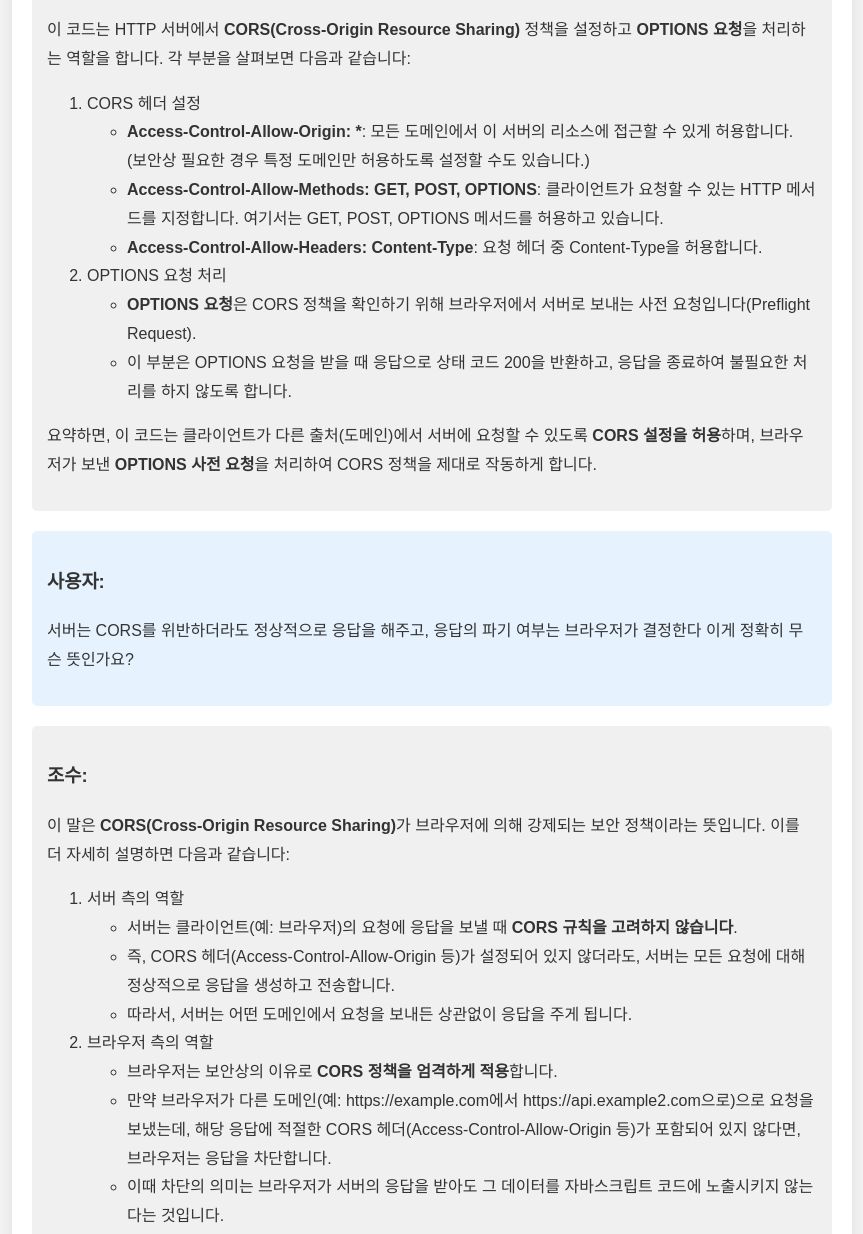
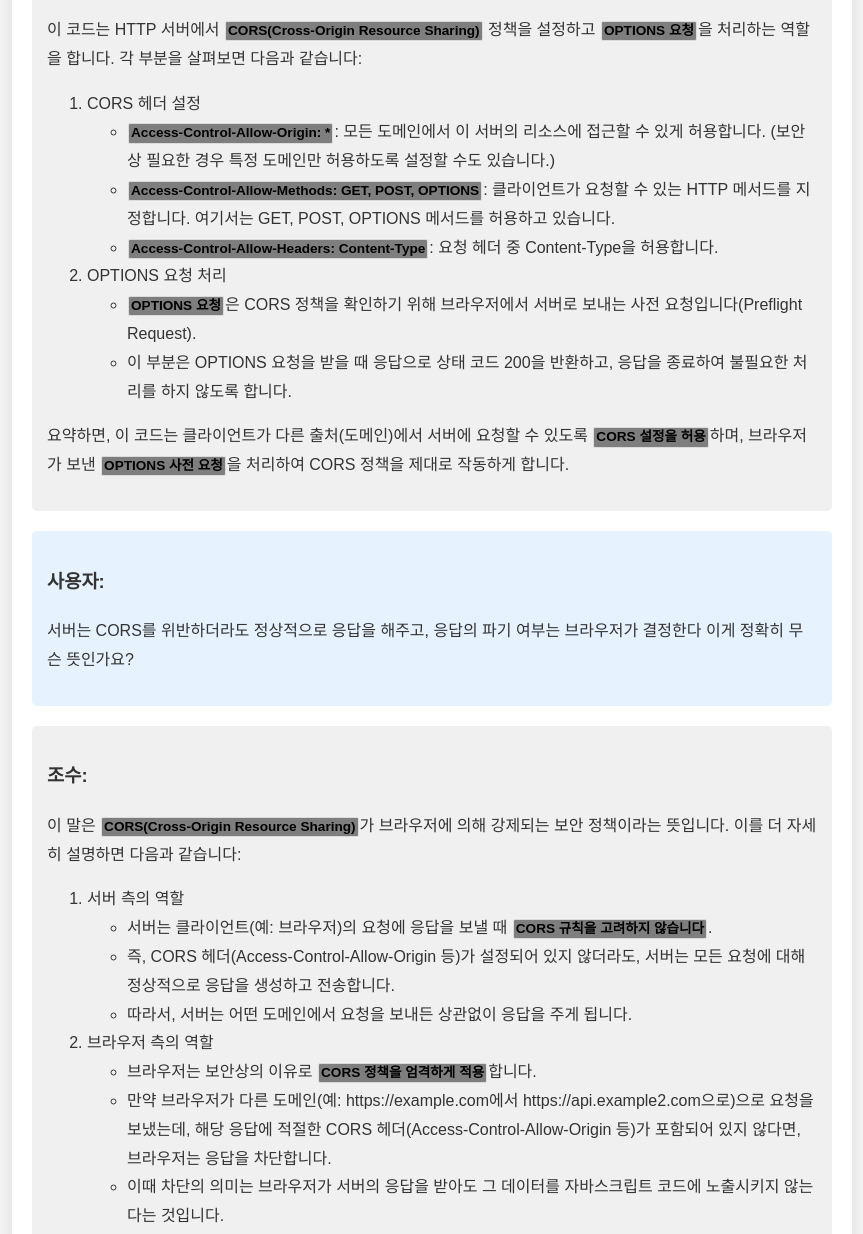
Before and after one commit to hareguu2142/HoMe, a website: page public/pages/CORS.html in a window 1280 px wide. Shown: the part 860-2094 px from the top of the page, without its empty margins (208-1071 px from the left). Drawn offline with Linux system fonts and the light colour scheme; some packages are replaced by stand-ins of ours; a script that the page names is missing.

Commit message:
Add/update HTML file: CORS.html

```diff
--- a/public/pages/CORS.html
+++ b/public/pages/CORS.html
@@ -96,6 +96,18 @@
         .assistant-message {
             background-color: #f0f0f0;
         }
+        .gray-box {
+            background-color: #7e7e7e;
+            border: 1px solid #dcdcdc;
+            padding: 1px 2px;
+            margin: 0 1px;
+            border-radius: 2px;
+            display: inline-block;
+            color: #000000;
+            font-weight: 900;
+            font-size: 0.85em;
+            line-height: 1.2;
+        }
     </style>
 </head>
 <body>
@@ -125,23 +137,23 @@ if (method === 'OPTIONS') {
 </div>
 <div class="assistant-message">
 <h3>조수:</h3>
-<p>이 코드는 HTTP 서버에서 <strong>CORS(Cross-Origin Resource Sharing)</strong> 정책을 설정하고 <strong>OPTIONS 요청</strong>을 처리하는 역할을 합니다. 각 부분을 살펴보면 다음과 같습니다:</p>
+<p>이 코드는 HTTP 서버에서 <span class="gray-box">CORS(Cross-Origin Resource Sharing)</span> 정책을 설정하고 <span class="gray-box">OPTIONS 요청</span>을 처리하는 역할을 합니다. 각 부분을 살펴보면 다음과 같습니다:</p>
 <ol>
 <li>CORS 헤더 설정
 <ul>
-<li><strong>Access-Control-Allow-Origin: *</strong>: 모든 도메인에서 이 서버의 리소스에 접근할 수 있게 허용합니다. (보안상 필요한 경우 특정 도메인만 허용하도록 설정할 수도 있습니다.)</li>
-<li><strong>Access-Control-Allow-Methods: GET, POST, OPTIONS</strong>: 클라이언트가 요청할 수 있는 HTTP 메서드를 지정합니다. 여기서는 GET, POST, OPTIONS 메서드를 허용하고 있습니다.</li>
-<li><strong>Access-Control-Allow-Headers: Content-Type</strong>: 요청 헤더 중 Content-Type을 허용합니다.</li>
+<li><span class="gray-box">Access-Control-Allow-Origin: *</span>: 모든 도메인에서 이 서버의 리소스에 접근할 수 있게 허용합니다. (보안상 필요한 경우 특정 도메인만 허용하도록 설정할 수도 있습니다.)</li>
+<li><span class="gray-box">Access-Control-Allow-Methods: GET, POST, OPTIONS</span>: 클라이언트가 요청할 수 있는 HTTP 메서드를 지정합니다. 여기서는 GET, POST, OPTIONS 메서드를 허용하고 있습니다.</li>
+<li><span class="gray-box">Access-Control-Allow-Headers: Content-Type</span>: 요청 헤더 중 Content-Type을 허용합니다.</li>
 </ul>
 </li>
 <li>OPTIONS 요청 처리
 <ul>
-<li><strong>OPTIONS 요청</strong>은 CORS 정책을 확인하기 위해 브라우저에서 서버로 보내는 사전 요청입니다(Preflight Request).</li>
+<li><span class="gray-box">OPTIONS 요청</span>은 CORS 정책을 확인하기 위해 브라우저에서 서버로 보내는 사전 요청입니다(Preflight Request).</li>
 <li>이 부분은 OPTIONS 요청을 받을 때 응답으로 상태 코드 200을 반환하고, 응답을 종료하여 불필요한 처리를 하지 않도록 합니다.</li>
 </ul>
 </li>
 </ol>
-<p>요약하면, 이 코드는 클라이언트가 다른 출처(도메인)에서 서버에 요청할 수 있도록 <strong>CORS 설정을 허용</strong>하며, 브라우저가 보낸 <strong>OPTIONS 사전 요청</strong>을 처리하여 CORS 정책을 제대로 작동하게 합니다.</p>
+<p>요약하면, 이 코드는 클라이언트가 다른 출처(도메인)에서 서버에 요청할 수 있도록 <span class="gray-box">CORS 설정을 허용</span>하며, 브라우저가 보낸 <span class="gray-box">OPTIONS 사전 요청</span>을 처리하여 CORS 정책을 제대로 작동하게 합니다.</p>
 </div>
 <div class="user-message">
 <h3>사용자:</h3>
@@ -151,18 +163,18 @@ if (method === 'OPTIONS') {
 </div>
 <div class="assistant-message">
 <h3>조수:</h3>
-<p>이 말은 <strong>CORS(Cross-Origin Resource Sharing)</strong>가 브라우저에 의해 강제되는 보안 정책이라는 뜻입니다. 이를 더 자세히 설명하면 다음과 같습니다:</p>
+<p>이 말은 <span class="gray-box">CORS(Cross-Origin Resource Sharing)</span>가 브라우저에 의해 강제되는 보안 정책이라는 뜻입니다. 이를 더 자세히 설명하면 다음과 같습니다:</p>
 <ol>
 <li>서버 측의 역할
 <ul>
-<li>서버는 클라이언트(예: 브라우저)의 요청에 응답을 보낼 때 <strong>CORS 규칙을 고려하지 않습니다</strong>.</li>
+<li>서버는 클라이언트(예: 브라우저)의 요청에 응답을 보낼 때 <span class="gray-box">CORS 규칙을 고려하지 않습니다</span>.</li>
 <li>즉, CORS 헤더(Access-Control-Allow-Origin 등)가 설정되어 있지 않더라도, 서버는 모든 요청에 대해 정상적으로 응답을 생성하고 전송합니다.</li>
 <li>따라서, 서버는 어떤 도메인에서 요청을 보내든 상관없이 응답을 주게 됩니다.</li>
 </ul>
 </li>
 <li>브라우저 측의 역할
 <ul>
-<li>브라우저는 보안상의 이유로 <strong>CORS 정책을 엄격하게 적용</strong>합니다.</li>
+<li>브라우저는 보안상의 이유로 <span class="gray-box">CORS 정책을 엄격하게 적용</span>합니다.</li>
 <li>만약 브라우저가 다른 도메인(예: https://example.com에서 https://api.example2.com으로)으로 요청을 보냈는데, 해당 응답에 적절한 CORS 헤더(Access-Control-Allow-Origin 등)가 포함되어 있지 않다면, 브라우저는 응답을 차단합니다.</li>
 <li>이때 차단의 의미는 브라우저가 서버의 응답을 받아도 그 데이터를 자바스크립트 코드에 노출시키지 않는다는 것입니다.</li>
 </ul>
@@ -171,13 +183,13 @@ if (method === 'OPTIONS') {
 <p>핵심 의미</p>
 <ul>
 <li>서버는 항상 요청에 응답하지만 CORS 정책을 어기는 응답을 보낼 수 있습니다.</li>
-<li><strong>브라우저가 CORS 정책을 검증</strong>하고 위반 시 데이터를 파기합니다. 이는 브라우저에서만 적용되는 보안 메커니즘이므로 브라우저를 통하지 않고 직접 서버에 요청하면 응답을 문제없이 받을 수 있습니다.</li>
+<li><span class="gray-box">브라우저가 CORS 정책을 검증</span>하고 위반 시 데이터를 파기합니다. 이는 브라우저에서만 적용되는 보안 메커니즘이므로 브라우저를 통하지 않고 직접 서버에 요청하면 응답을 문제없이 받을 수 있습니다.</li>
 </ul>
 <p>예시</p>
 <ul>
 <li>만약 브라우저가 https://example.com에서 https://api.anotherdomain.com으로 데이터를 요청한다고 해봅시다.</li>
 <li>서버 https://api.anotherdomain.com은 해당 요청에 응답을 보낼 것입니다. 그러나 이 응답에 Access-Control-Allow-Origin: https://example.com 헤더가 없으면 브라우저는 그 응답을 수신하고도 해당 데이터에 접근을 차단합니다.</li>
-<li>결과적으로, 서버는 정상적으로 응답했지만, 브라우저는 <strong>CORS 정책 위반</strong>으로 인해 자바스크립트에서 이 응답 데이터를 사용할 수 없게 됩니다.</li>
+<li>결과적으로, 서버는 정상적으로 응답했지만, 브라우저는 <span class="gray-box">CORS 정책 위반</span>으로 인해 자바스크립트에서 이 응답 데이터를 사용할 수 없게 됩니다.</li>
 </ul>
 <p>따라서 "서버는 CORS를 위반하더라도 정상적으로 응답을 해주고, 응답의 파기 여부는 브라우저가 결정한다"는 말은 CORS는 브라우저 측에서만 강제되고, 서버 자체는 이에 구애받지 않고 항상 요청에 응답한다는 뜻입니다.</p>
 </div>
@@ -187,17 +199,17 @@ if (method === 'OPTIONS') {
 </div>
 <div class="assistant-message">
 <h3>조수:</h3>
-<p>좋은 질문입니다. CORS의 목적과 브라우저 보안 모델의 작동 방식을 이해하면 왜 이렇게 설계되었는지 알 수 있습니다. 핵심은 <strong>"데이터를 수신하는 것"</strong>과 <strong>"데이터에 접근하는 것"</strong>을 구분하는 것입니다.</p>
+<p>좋은 질문입니다. CORS의 목적과 브라우저 보안 모델의 작동 방식을 이해하면 왜 이렇게 설계되었는지 알 수 있습니다. 핵심은 <span class="gray-box">"데이터를 수신하는 것"</span>과 <span class="gray-box">"데이터에 접근하는 것"</span>을 구분하는 것입니다.</p>
 <h4>CORS의 목적</h4>
-<p>CORS는 주로 <strong>"웹 애플리케이션 간의 보안"</strong>을 유지하기 위해 존재합니다. 그 의미는 특정 웹 페이지에서 실행되는 스크립트가 자신이 로드된 출처(origin) 이외의 다른 출처로의 요청을 제어하는 것입니다. 이 보안 모델은 SOP(Same-Origin Policy)라는 정책을 기반으로 작동합니다.</p>
+<p>CORS는 주로 <span class="gray-box">"웹 애플리케이션 간의 보안"</span>을 유지하기 위해 존재합니다. 그 의미는 특정 웹 페이지에서 실행되는 스크립트가 자신이 로드된 출처(origin) 이외의 다른 출처로의 요청을 제어하는 것입니다. 이 보안 모델은 SOP(Same-Origin Policy)라는 정책을 기반으로 작동합니다.</p>
 <h4>브라우저 보안 모델: Same-Origin Policy (SOP)</h4>
-<p>브라우저는 <strong>SOP(Same-Origin Policy)</strong>라는 정책을 통해 웹 페이지 간의 상호 작용을 제한합니다. SOP는 웹 페이지의 스크립트가 자신이 로드된 출처와 다른 출처의 데이터를 읽지 못하도록 차단하는 것을 말합니다. 이 정책이 없으면 악의적인 사이트가 사용자의 세션 정보, API 응답 등을 훔치는 것이 매우 쉬워집니다.</p>
+<p>브라우저는 <span class="gray-box">SOP(Same-Origin Policy)</span>라는 정책을 통해 웹 페이지 간의 상호 작용을 제한합니다. SOP는 웹 페이지의 스크립트가 자신이 로드된 출처와 다른 출처의 데이터를 읽지 못하도록 차단하는 것을 말합니다. 이 정책이 없으면 악의적인 사이트가 사용자의 세션 정보, API 응답 등을 훔치는 것이 매우 쉬워집니다.</p>
 <h4>CORS의 역할</h4>
 <p>CORS는 이 SOP를 확장하여 허용된 출처를 지정할 수 있는 메커니즘을 제공합니다. 이를 통해 특정 출처에 대해서만 데이터를 공유하도록 할 수 있습니다.</p>
 <h4>"데이터를 수신하는 것" vs "데이터에 접근하는 것"</h4>
 <ul>
-<li><strong>데이터를 수신하는 것</strong>: 네트워크 요청을 통해 서버에서 브라우저로 데이터가 전송되는 것입니다. 브라우저는 네트워크에서 수신한 모든 데이터를 버리지는 않습니다. 다만, CORS 정책을 위반하는 경우 해당 데이터를 JavaScript 코드에 노출하지 않습니다.</li>
-<li><strong>데이터에 접근하는 것</strong>: JavaScript 코드에서 해당 데이터에 접근하여 사용하는 것을 말합니다. 이 부분이 SOP와 CORS 정책의 영향을 받습니다.</li>
+<li><span class="gray-box">데이터를 수신하는 것</span>: 네트워크 요청을 통해 서버에서 브라우저로 데이터가 전송되는 것입니다. 브라우저는 네트워크에서 수신한 모든 데이터를 버리지는 않습니다. 다만, CORS 정책을 위반하는 경우 해당 데이터를 JavaScript 코드에 노출하지 않습니다.</li>
+<li><span class="gray-box">데이터에 접근하는 것</span>: JavaScript 코드에서 해당 데이터에 접근하여 사용하는 것을 말합니다. 이 부분이 SOP와 CORS 정책의 영향을 받습니다.</li>
 </ul>
 <h4>왜 "노출을 막는 것"이 중요한가?</h4>
 <p>브라우저의 CORS 정책이 없다면 악의적인 웹 페이지가 사용자의 인증 토큰, 쿠키, 중요한 API 응답 등을 손쉽게 가로챌 수 있습니다. 다음과 같은 상황을 가정해 보겠습니다:</p>
@@ -209,7 +221,7 @@ if (method === 'OPTIONS') {
 <li>하지만 CORS 정책을 통해 trusted.com의 API는 "내 응답은 trusted.com에서 로드된 스크립트에게만 허용할 거야"라고 선언할 수 있습니다. 그러면 malicious.com의 스크립트는 응답을 수신하더라도 그 데이터에 접근하지 못하게 됩니다.</li>
 </ol>
 <h4>결론</h4>
-<p>CORS 정책은 웹 페이지 간의 데이터 접근을 제어하는 보안 장치입니다. 데이터가 브라우저에 도달했더라도 브라우저는 원치 않는 웹 페이지가 해당 데이터를 사용하지 못하도록 막습니다. 따라서 <strong>"데이터 수신 자체"</strong>가 문제가 아니라, 악의적인 웹 애플리케이션이 그 데이터에 접근하는 것을 막는 것이 핵심이며, 이것이 CORS의 중요한 역할입니다.</p>
+<p>CORS 정책은 웹 페이지 간의 데이터 접근을 제어하는 보안 장치입니다. 데이터가 브라우저에 도달했더라도 브라우저는 원치 않는 웹 페이지가 해당 데이터를 사용하지 못하도록 막습니다. 따라서 <span class="gray-box">"데이터 수신 자체"</span>가 문제가 아니라, 악의적인 웹 애플리케이션이 그 데이터에 접근하는 것을 막는 것이 핵심이며, 이것이 CORS의 중요한 역할입니다.</p>
 </div>
 </div>
 <script>
```
